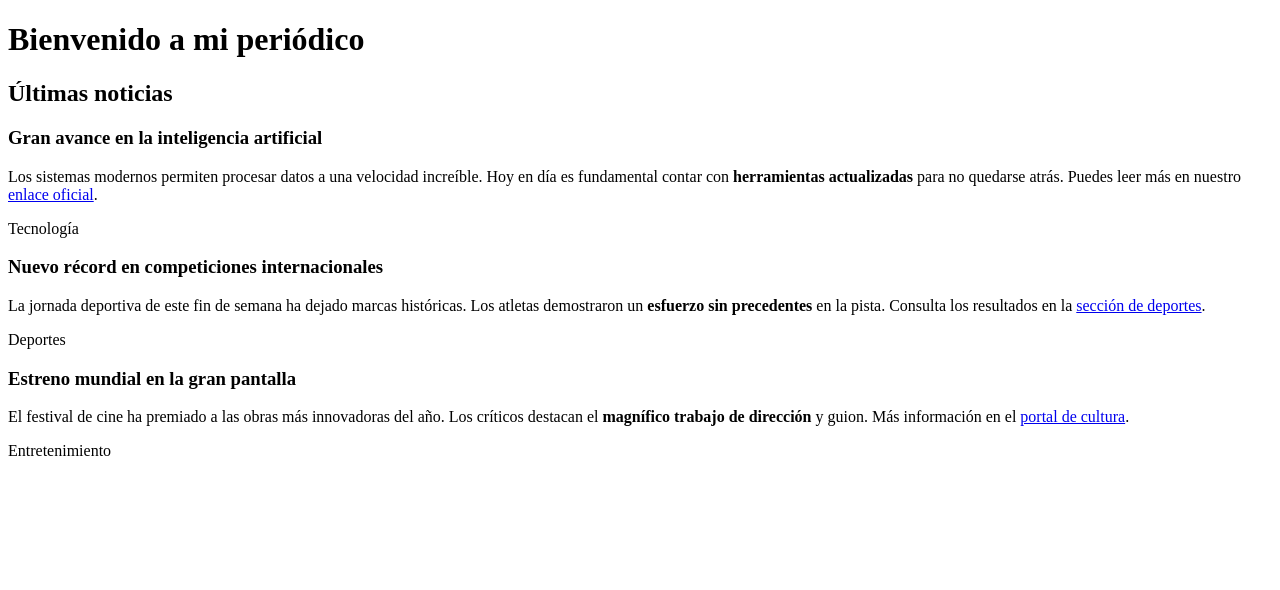
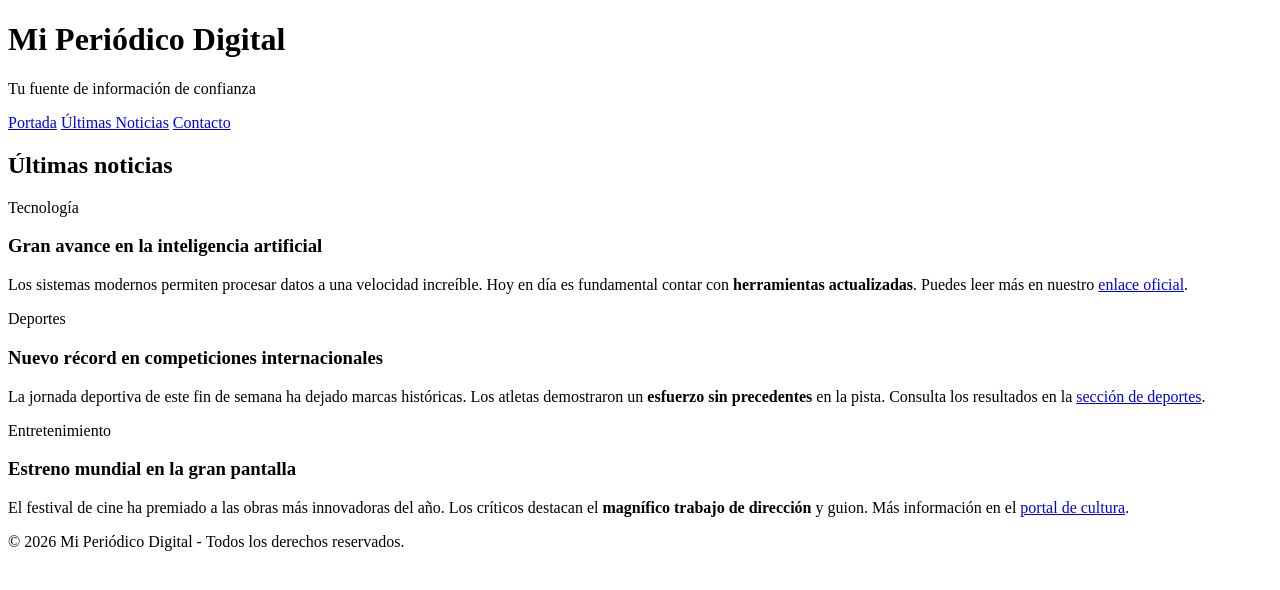
Before and after one commit to robertogarcia-hub/practicass, a plain HTML site: page index.html in a window 1280 px wide. Drawn offline with Linux system fonts and the light colour scheme.

Commit message:
3. Organizar contenido con div class e id

```diff
--- a/index.html
+++ b/index.html
@@ -8,23 +8,42 @@
 </head>
 <body>
 
+    <div id="cabecera">
+        <h1>Mi Periódico Digital</h1>
+        <p>Tu fuente de información de confianza</p>
+    </div>
 
-    <h1>Bienvenido a mi periódico</h1>
+    <div id="menu">
+        <a href="#">Portada</a>
+        <a href="#ultimas-noticias">Últimas Noticias</a>
+        <a href="#contacto">Contacto</a>
+    </div>
 
-    <div id="ultimas-noticias">
+    <div id="noticias">
         <h2>Últimas noticias</h2>
 
-        <h3>Gran avance en la inteligencia artificial</h3>
-        <p>Los sistemas modernos permiten procesar datos a una velocidad increíble. Hoy en día es fundamental contar con <strong>herramientas actualizadas</strong> para no quedarse atrás. Puedes leer más en nuestro <a href="#">enlace oficial</a>.</p>
-        <span class="categoria">Tecnología</span>
+        <div class="noticia">
+            <span class="categoria">Tecnología</span>
+            <h3>Gran avance en la inteligencia artificial</h3>
+            <p>Los sistemas modernos permiten procesar datos a una velocidad increíble. Hoy en día es fundamental contar con <strong>herramientas actualizadas</strong>. Puedes leer más en nuestro <a href="#">enlace oficial</a>.</p>
+        </div>
 
-        <h3>Nuevo récord en competiciones internacionales</h3>
-        <p>La jornada deportiva de este fin de semana ha dejado marcas históricas. Los atletas demostraron un <strong>esfuerzo sin precedentes</strong> en la pista. Consulta los resultados en la <a href="#">sección de deportes</a>.</p>
-        <span class="categoria">Deportes</span>
+        <div class="noticia">
+            <span class="categoria">Deportes</span>
+            <h3>Nuevo récord en competiciones internacionales</h3>
+            <p>La jornada deportiva de este fin de semana ha dejado marcas históricas. Los atletas demostraron un <strong>esfuerzo sin precedentes</strong> en la pista. Consulta los resultados en la <a href="#">sección de deportes</a>.</p>
+        </div>
 
-        <h3>Estreno mundial en la gran pantalla</h3>
-        <p>El festival de cine ha premiado a las obras más innovadoras del año. Los críticos destacan el <strong>magnífico trabajo de dirección</strong> y guion. Más información en el <a href="#">portal de cultura</a>.</p>
-        <span class="categoria">Entretenimiento</span>
+        <div class="noticia">
+            <span class="categoria">Entretenimiento</span>
+            <h3>Estreno mundial en la gran pantalla</h3>
+            <p>El festival de cine ha premiado a las obras más innovadoras del año. Los críticos destacan el <strong>magnífico trabajo de dirección</strong> y guion. Más información en el <a href="#">portal de cultura</a>.</p>
+        </div>
+    </div>
+
+
+    <div id="pie-pagina">
+        <p>&copy; 2026 Mi Periódico Digital - Todos los derechos reservados.</p>
     </div>
 
 </body>
```
